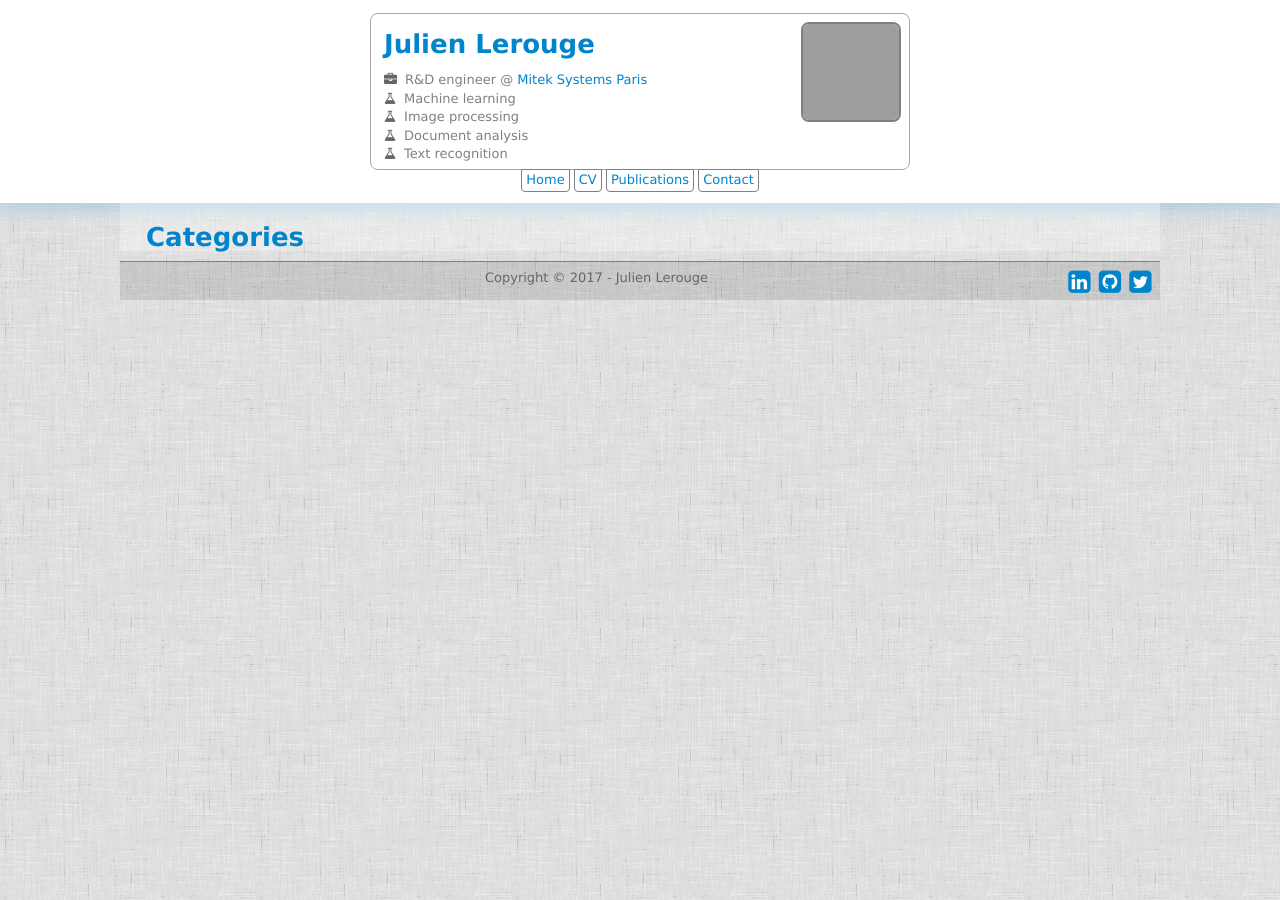
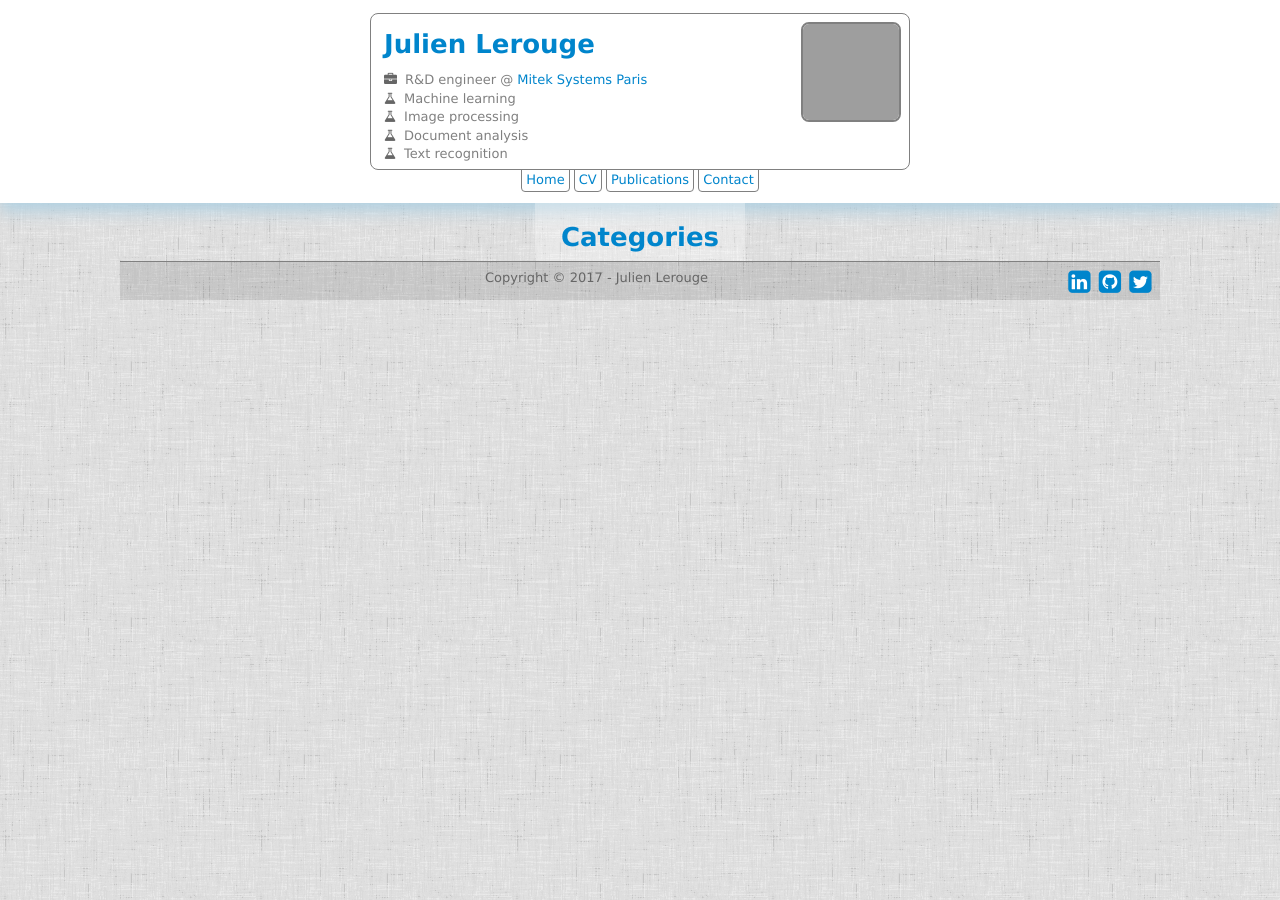
Before and after one commit to jlerouge/jlerouge.github.io, a Jekyll site: the page built from category/index.html, in a window 1280 px wide. Built offline with Jekyll 4.4.1, drawn with Linux system fonts in a browser that asks for light colours; nearby versions of some CDN libraries; grey boxes are pictures that could not be loaded.

Commit message:
Fixed display of home page

```diff
--- a/css/main.css
+++ b/css/main.css
@@ -74,9 +74,7 @@ body > .content {
 	margin: 0em auto 0em;
 	line-height: 1.5em;
 	background-color: rgba(255, 255, 255, 0.3);
-	margin-top: -200px;
-	padding-top: 200px;
-    /*border: black 1px solid;*/
+	display: table;
 }
 body > footer {
 	max-width: 80em;
@@ -183,6 +181,7 @@ pre code {
 	-webkit-border-radius: 16px;
 	height: 96px;
 	margin: 8px;
+	vertical-align: 90px;
 }
 .favicon {
 	width: 16px;
```
